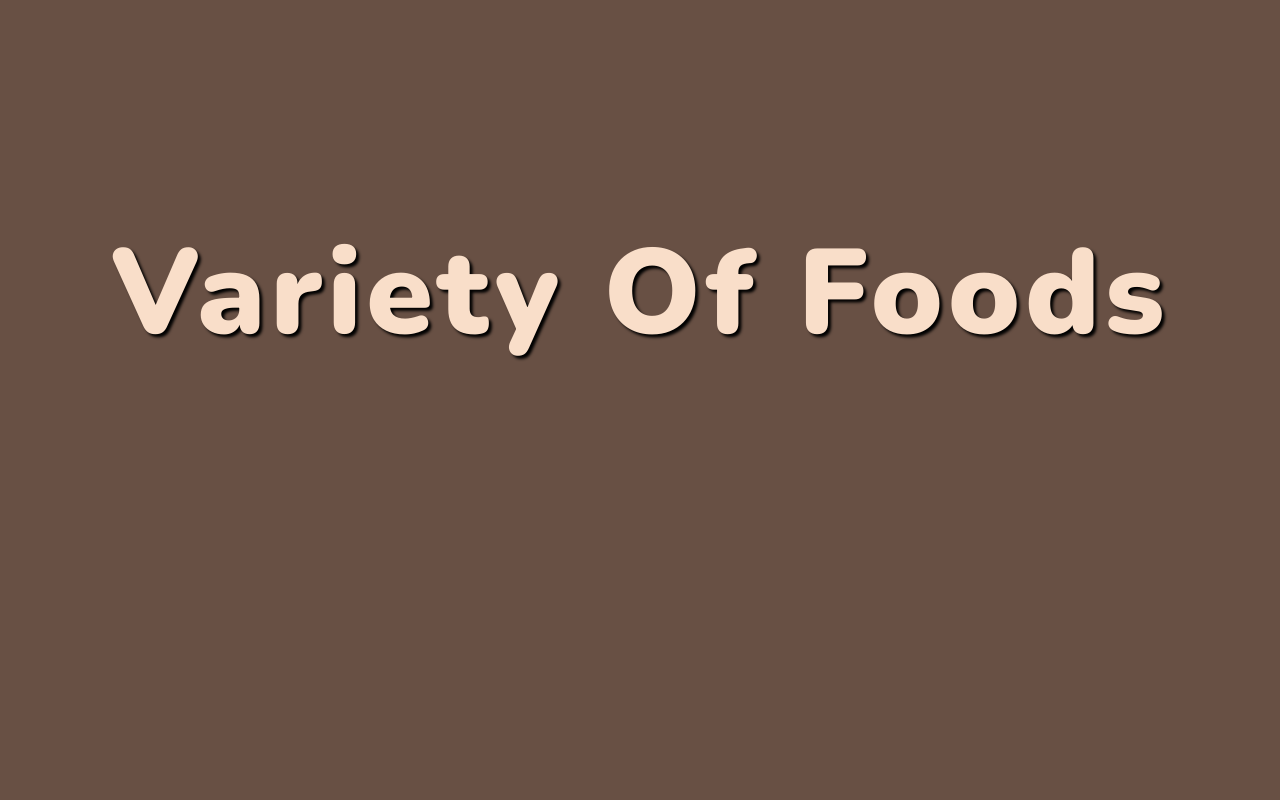
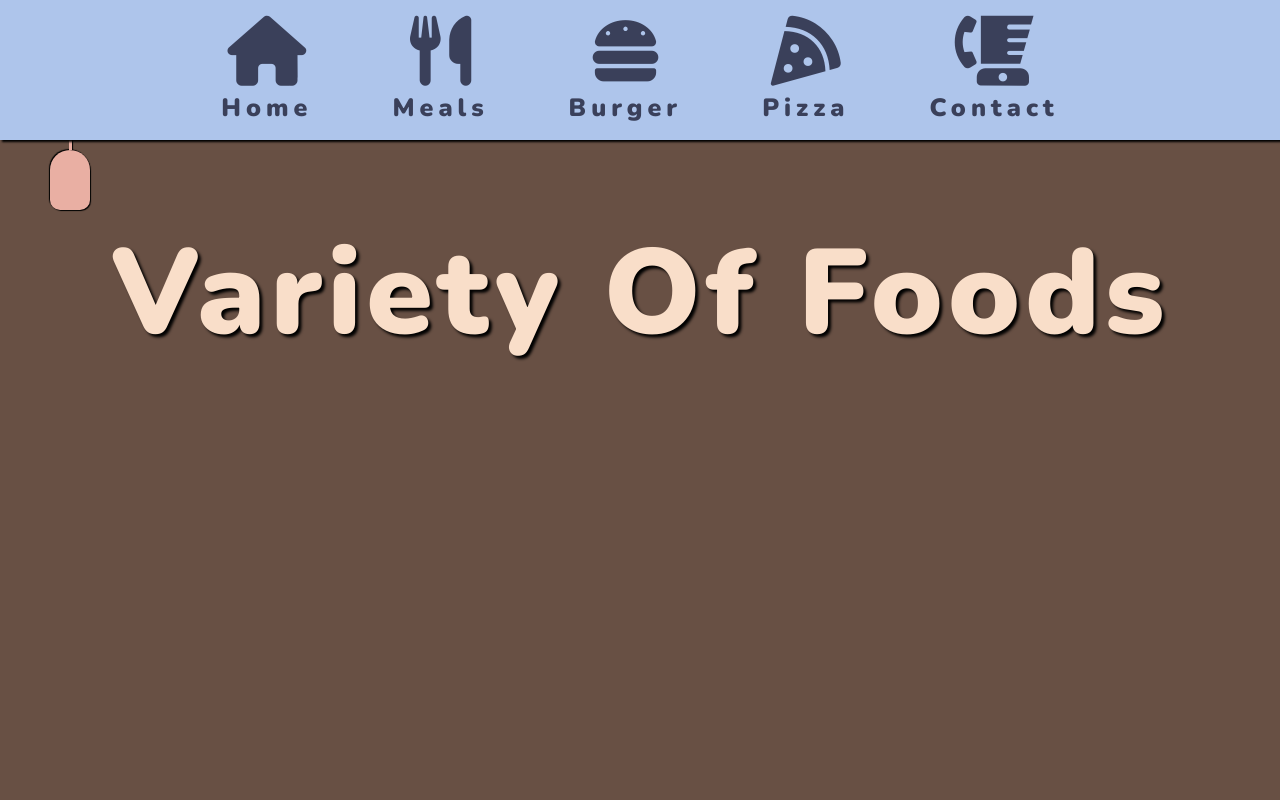
Before and after one commit to karinahuizar/Foods, a plain HTML site: page index.html in a window 1280 px wide. Shown: the top 800 px of the page. Drawn offline with nearby package versions, Linux system fonts and the light colour scheme; some icons are missing.

Commit message:
Added navigation bar and styled it.

```diff
--- a/index.html
+++ b/index.html
@@ -12,6 +12,32 @@
     />
   </head>
   <body>
+    <!-- Navbar -->
+    <nav class="navbar">
+      <a href="#" class="navbar-link">
+        <i class="fas fa-home"></i>
+        <span>Home</span>
+      </a>
+      <a href="#" class="navbar-link">
+        <i class="fas fa-utensils"></i>
+        <span>Meals</span>
+      </a>
+      <a href="#" class="navbar-link">
+        <i class="fas fa-hamburger"></i>
+        <span>Burger</span>
+      </a>
+      <a href="#" class="navbar-link">
+        <i class="fas fa-pizza-slice"></i>
+        <span>Pizza</span>
+      </a>
+      <a href="#" class="navbar-link">
+        <i class="fas fa-blender-phone"></i>
+        <span>Contact</span>
+      </a>
+    </nav>
+    <div class="menu"></div>
+    <!-- End of Navbar -->
+
     <div class="container">
       <!-- Section 1 -->
       <section class="section-1">
--- a/style.css
+++ b/style.css
@@ -25,6 +25,71 @@ html {
   text-shadow: 0.3rem 0.3rem 0.3rem #000;
 }
 /* End of Common Styles */
+
+/* Navbar */
+
+.navbar {
+  width: 100%;
+  height: 14rem;
+  background-color: #aec5eb;
+  position: fixed;
+  top: 0;
+  z-index: 100;
+  display: flex;
+  justify-content: center;
+  align-items: center;
+  box-shadow: 0.2rem 0.2rem 0.2rem #000;
+}
+
+.navbar-link {
+  color: #3a405a;
+  margin: 0 4rem;
+  display: flex;
+  flex-direction: column;
+  justify-content: center;
+  align-items: center;
+  transition: color 0.3s;
+}
+
+.navbar-link:hover {
+  color: #fff;
+}
+
+.navbar-link i {
+  font-size: 7rem;
+}
+
+.navbar-link span {
+  font-size: 2.5rem;
+  font-weight: 900;
+  letter-spacing: 0.5rem;
+  margin-top: 0.5rem;
+}
+
+.menu {
+  width: 4rem;
+  height: 6rem;
+  background-color: #e9afa3;
+  position: fixed;
+  top: 15rem;
+  left: 5rem;
+  border-radius: 30rem 30rem 15rem 15rem;
+  box-shadow: 0.1rem 0.1rem 0.1rem #000, -0.1rem -0.1rem 0.1rem #000;
+  cursor: pointer;
+}
+
+.menu::before {
+  content: "";
+  width: 0.3rem;
+  height: 15rem;
+  background-color: #e9afa3;
+  position: absolute;
+  top: -15rem;
+  left: calc(50% - 0.15rem);
+  box-shadow: 0.1rem 0 0.1rem #000;
+}
+
+/* End of Navbar */
 
 /* Section 1 */
 .section-1 {
```
